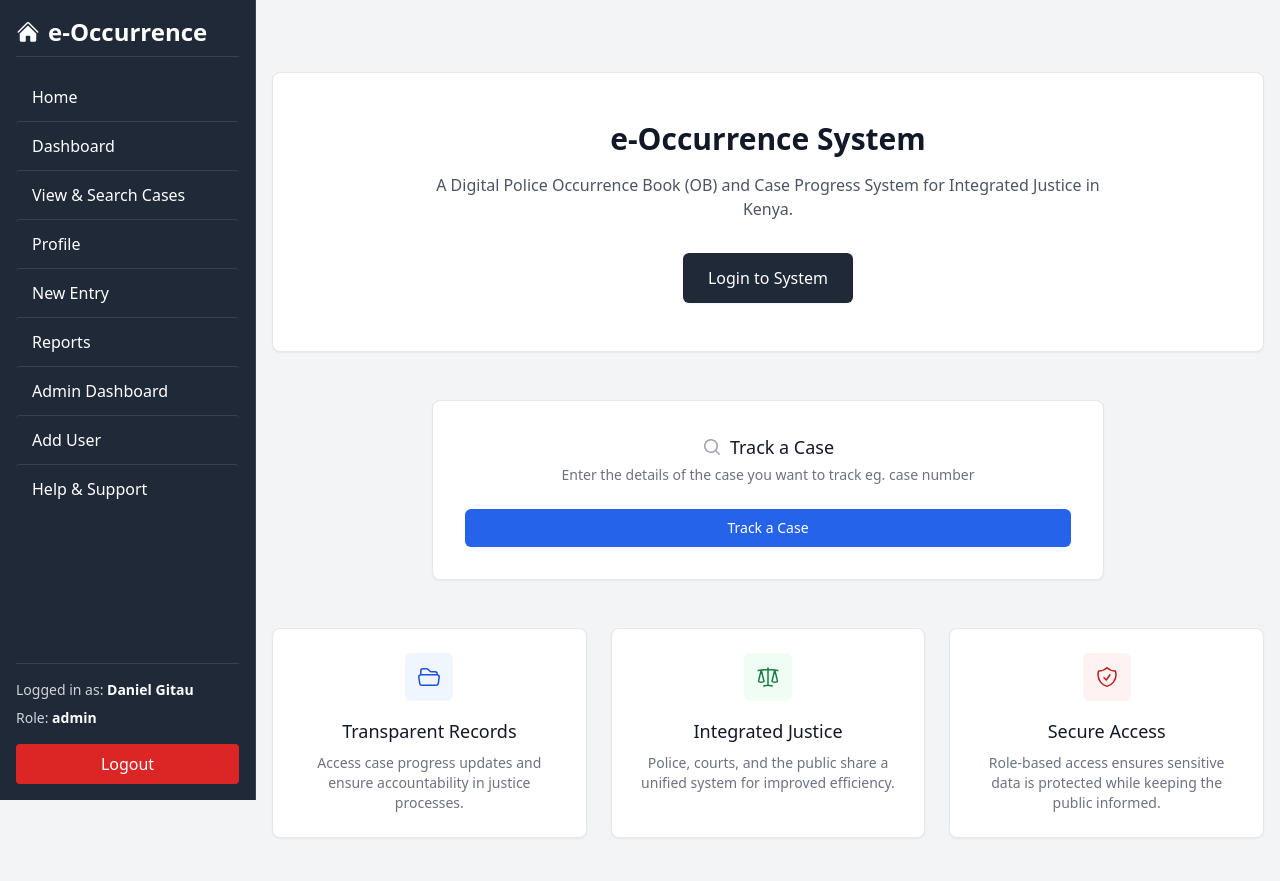
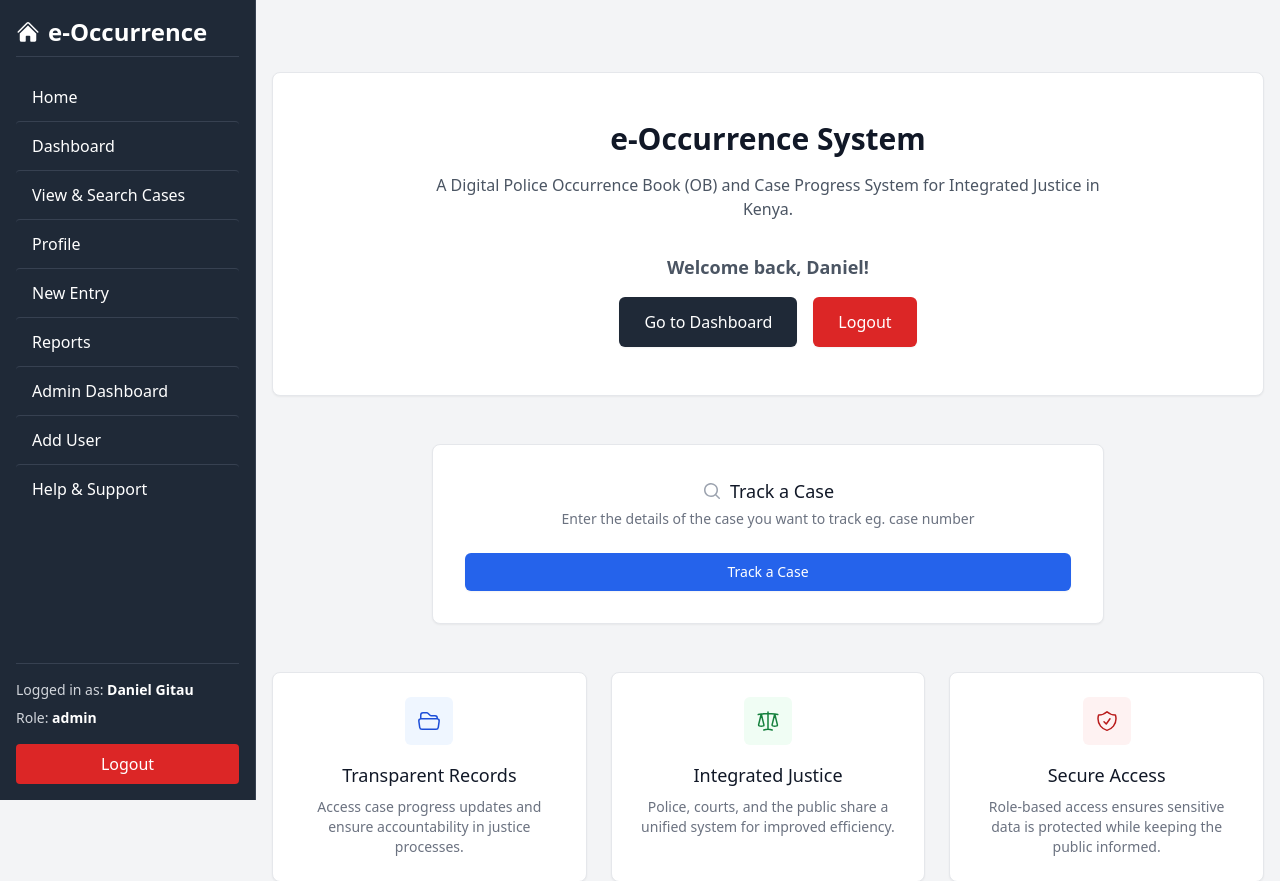
Before and after one commit to DannyDuke77/E-Occurrence, a Django app: page / in a window 1280 px wide. Shown: the top 881 px of the page. Run offline with Django 5.2, Linux system fonts and the light colour scheme; a user stored in the database is signed in; data comes from the database, SQL or seed files in the repository.

Commit message:
Fixed Home page for logged in users
Display Dashboard and Log Out buttons for authenticated users, and Log In button for unauthenticated users

```diff
--- a/eoccurrence/core/templates/core/index.html
+++ b/eoccurrence/core/templates/core/index.html
@@ -10,10 +10,24 @@
         <p class="text-gray-600 max-w-2xl mx-auto mb-8">
             A Digital Police Occurrence Book (OB) and Case Progress System for Integrated Justice in Kenya.
         </p>
+        {% if not user.is_authenticated %}
         <a href="{% url 'accounts:login' %}"
            class="inline-flex items-center px-6 py-3 border border-transparent text-base font-medium rounded-md shadow-sm text-white bg-gray-800 hover:bg-gray-700 focus:outline-none focus:ring-2 focus:ring-offset-2 focus:ring-gray-500 transition">
             Login to System
         </a>
+        {% else %}
+        <p class="text-gray-600 mb-4 text-lg font-semibold">Welcome back, {{ user.first_name }}!</p>
+        <div class="flex justify-center space-x-4">
+            <a href="{% url 'core:dashboard' %}"
+            class="inline-flex items-center px-6 py-3 border border-transparent text-base font-medium rounded-md shadow-sm text-white bg-gray-800 hover:bg-gray-700 focus:outline-none focus:ring-2 focus:ring-offset-2 focus:ring-gray-500 transition">
+                Go to Dashboard
+            </a>
+            <a href="{% url 'accounts:logout' %}"
+                class="ml-4 inline-flex items-center px-6 py-3 border border-transparent text-base font-medium rounded-md shadow-sm text-white bg-red-600 hover:bg-red-700 focus:outline-none focus:ring-2 focus:ring-offset-2 focus:ring-gray-500 transition">
+                    Logout
+            </a>
+        </div>
+        {% endif %}
     </div>
 
     <!-- Case Lookup Section -->
--- a/eoccurrence/static/css/output.css
+++ b/eoccurrence/static/css/output.css
@@ -1583,6 +1583,11 @@ video {
   background-color: rgb(153 27 27 / var(--tw-bg-opacity));
 }
 
+.bg-red-200 {
+  --tw-bg-opacity: 1;
+  background-color: rgb(254 202 202 / var(--tw-bg-opacity));
+}
+
 .bg-opacity-50 {
   --tw-bg-opacity: 0.5;
 }
```
